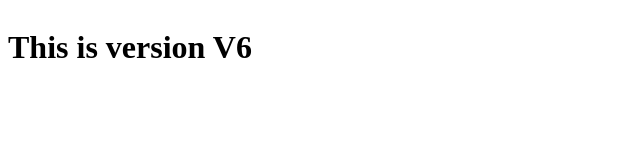
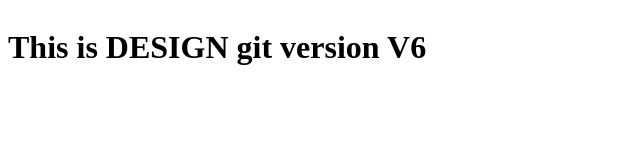
Before and after one commit to AchalGitTest/myrepo, a plain HTML site: page index.html in a window 1280 px wide. Shown: the whole page, without its empty margins (0-640 px from the left). Drawn offline with Linux system fonts and the light colour scheme.

Commit message:
Changed H1

```diff
--- a/index.html
+++ b/index.html
@@ -7,6 +7,6 @@
     <link rel="stylesheet" href="style.css">
 </head>
 <body>
-    <h1>This is version V6</h1>
+    <h1>This is DESIGN git version V6</h1>
 </body>
 </html>
```
